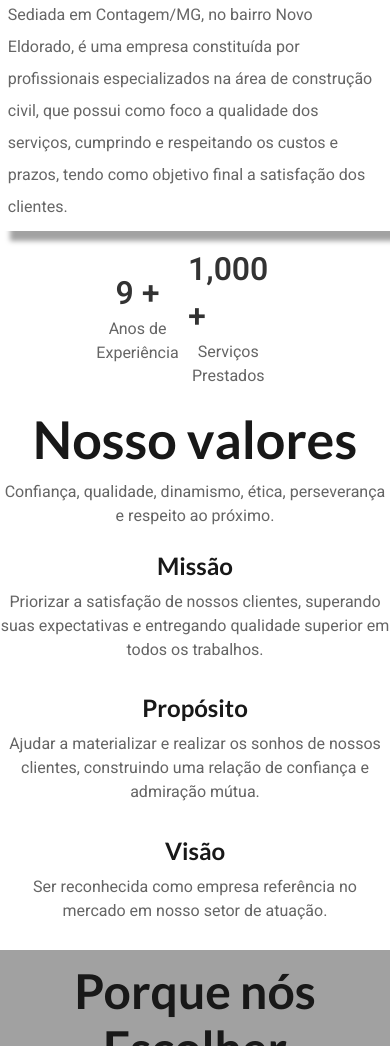
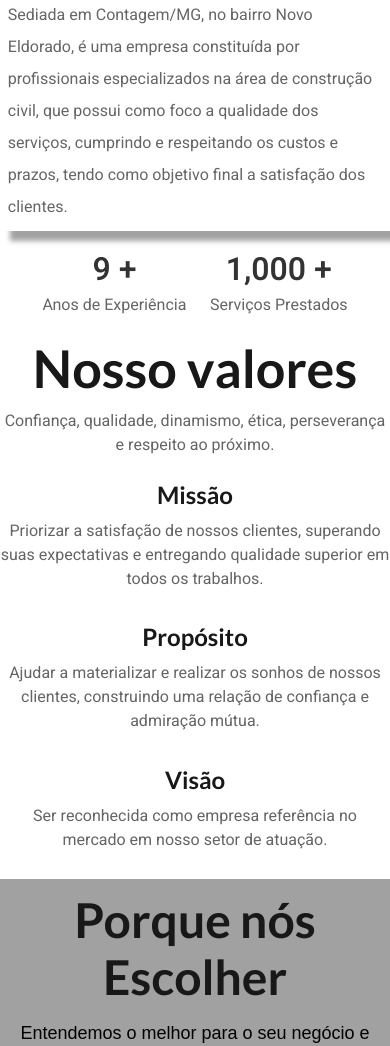
Before and after one commit to BGLuis/g2engenharia, a plain HTML site: page index.html in a window 390 px wide. Shown: the part 1292-2338 px from the top of the page. Drawn offline with Linux system fonts and the light colour scheme; a web font is replaced by a local one.

Commit message:
Update style.css

```diff
--- a/style.css
+++ b/style.css
@@ -133,7 +133,7 @@ html{
 body{
     /* background-color: red; */
     overflow-x: hidden;
-    width: 100vw;
+    width:100vw;
 }
 
 #barra{
@@ -902,6 +902,12 @@ body{
         width: 100%;
     }
 
+    #sobre .experiencia{
+        display: flex;
+        justify-content: center;
+        padding: 0;
+    }
+
     #baner .conteiner h1{
         font-size: 58px;
     }
```
